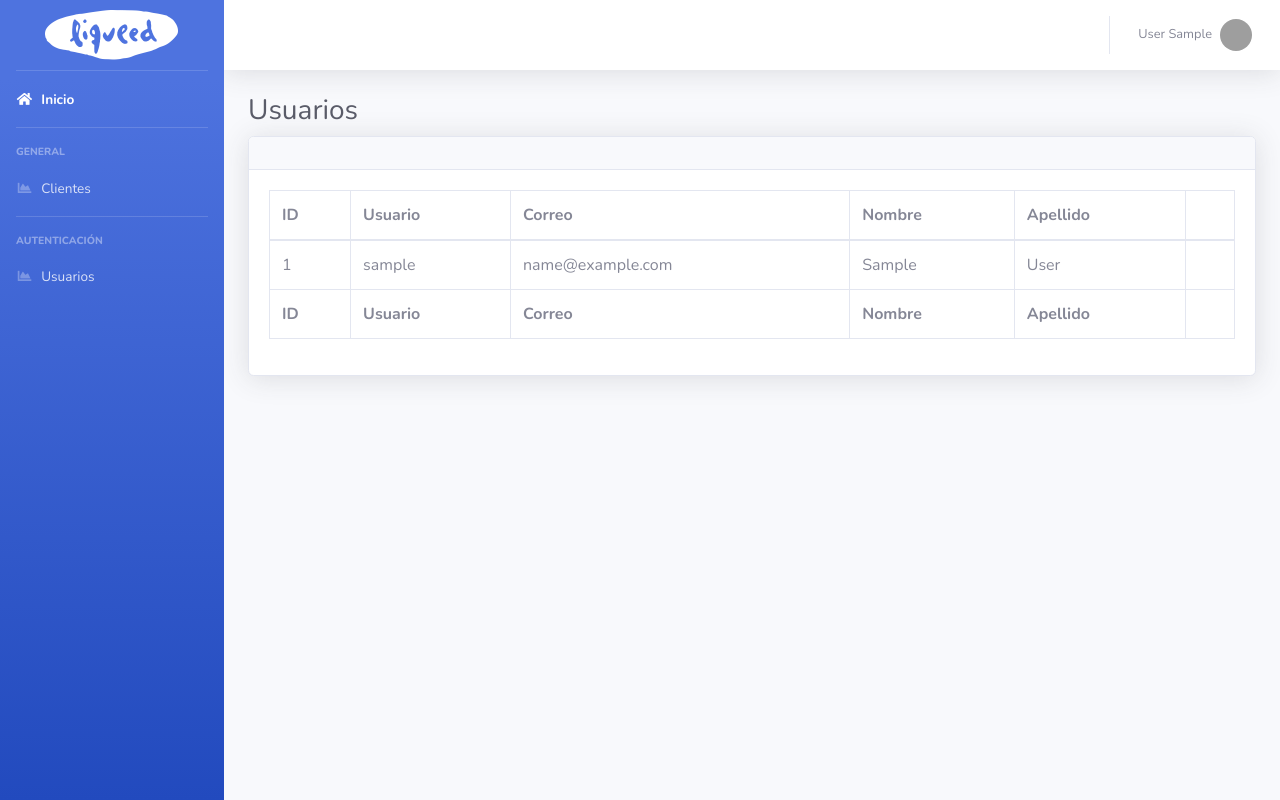
After one commit to liqueed/sistemita2, a Django app: page /usuarios/ in a window 1280 px wide. The commit adds this page. Run offline with Django 3.2, Linux system fonts and the light colour scheme; the visitor is signed in with stand-in values (Sample User, id 1); data comes from the database, SQL or seed files in the repository; some libraries are stand-ins or nearby versions; grey boxes are pictures that could not be loaded.

Commit message:
Base de usuarios

```diff
--- a/core/templates/core/sidebar.html
+++ b/core/templates/core/sidebar.html
@@ -29,7 +29,19 @@
       <span>Clientes</span></a>
   </li>
 
+  <!-- Divider -->
   <hr class="sidebar-divider">
+
+  <!-- Heading -->
+  <div class="sidebar-heading">
+    Autenticaci&oacute;n
+  </div>
+
+  <li class="nav-item">
+    <a class="nav-link" href="{% url 'usuario-list' %}">
+      <i class="fas fa-fw fa-chart-area"></i>
+      <span>Usuarios</span></a>
+  </li>
 
 {% comment %}
   <li class="nav-item">
--- /dev/null
+++ b/core/templates/core/user_list.html
@@ -0,0 +1,57 @@
+{% extends 'base.html' %}
+{% load static %}
+{% block title %}Usuarios - Liqueed{% endblock %}
+{% block content %}
+<div class="container-fluid">
+
+    <!-- Page Heading -->
+    <h1 class="h3 mb-2 text-gray-800">Usuarios</h1>
+
+    <!-- DataTales Example -->
+    <div class="card shadow mb-4">
+        <div class="card-header py-3">
+
+        </div>
+        <div class="card-body">
+        <div class="table-responsive">
+            <table class="table table-bordered" id="dataTable" width="100%" cellspacing="0">
+            <thead>
+                <tr>
+                <th>ID</th>
+                <th>Usuario</th>
+                <th>Correo</th>
+                <th>Nombre</th>
+                <th>Apellido</th>
+                <th></th>
+                </tr>
+            </thead>
+            <tfoot>
+                <tr>
+                <th>ID</th>
+                <th>Usuario</th>
+                <th>Correo</th>
+                <th>Nombre</th>
+                <th>Apellido</th>
+                <th></th>
+                </tr>
+            </tfoot>
+            <tbody>
+                <tr>
+                    {% for object in object_list %}
+                    <td>{{ user.pk }}</td>
+                    <td>{{ user.username }}</td>
+                    <td>{{ user.email }}</td>
+                    <td>{{ user.first_name }}</td>
+                    <td>{{ user.last_name }}</td>
+                    <td></td>
+                    {% endfor %}
+                </tr>
+            </tbody>
+            </table>
+        </div>
+        </div>
+    </div>
+
+    </div>
+
+{% endblock %}
--- a/core/views.py
+++ b/core/views.py
@@ -1,10 +1,17 @@
-from django.contrib.auth.mixins import LoginRequiredMixin
-from django.views.generic import TemplateView
+from django.contrib.auth.mixins import LoginRequiredMixin, PermissionRequiredMixin
+from django.views.generic import TemplateView, ListView
+
+from authorization.models import User
 
 
 class ClienteListView(LoginRequiredMixin, TemplateView):
     template_name = 'core/home.html'
 
 
+class UsuarioListView(LoginRequiredMixin, ListView):
+    model = User
+    template_name = 'core/user_list.html'
+
+
 class HomeView(LoginRequiredMixin, TemplateView):
     template_name = 'core/home.html'
--- a/sistemita/urls.py
+++ b/sistemita/urls.py
@@ -1,11 +1,12 @@
 from django.urls import path, include
 
-from core.views import HomeView, ClienteListView
+from core.views import HomeView, ClienteListView, UsuarioListView
 
 urlpatterns = [
     # path('admin/', admin.site.urls),
     # path('', include('facturacion_clientes.urls'))
     path('accounts/', include('django.contrib.auth.urls')),
     path('', HomeView.as_view(), name='home'),
-    path('cliente/', ClienteListView.as_view(), name='cliente-list')
+    path('clientes/', ClienteListView.as_view(), name='cliente-list'),
+    path('usuarios/', UsuarioListView.as_view(), name='usuario-list')
 ]
```
